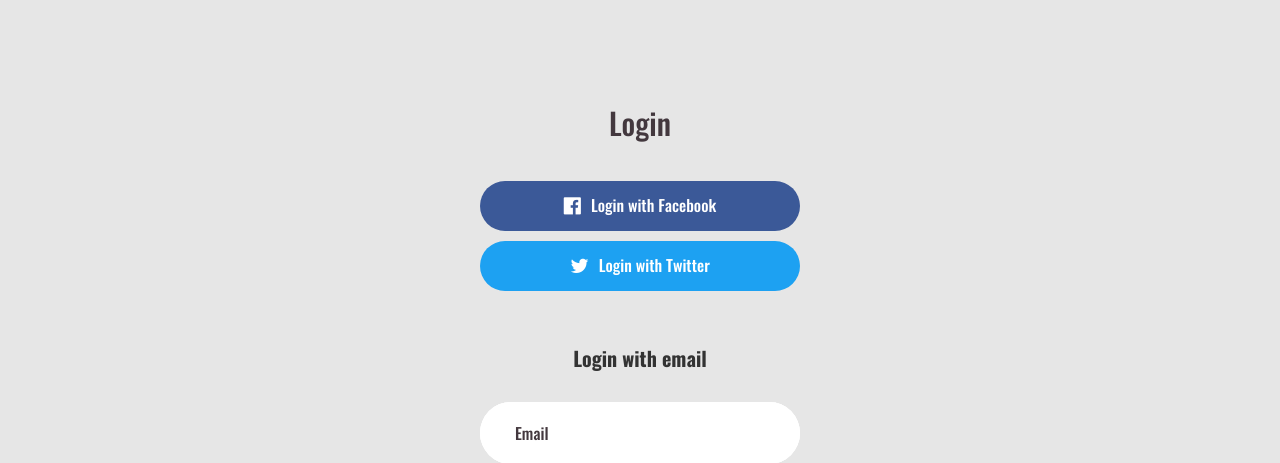
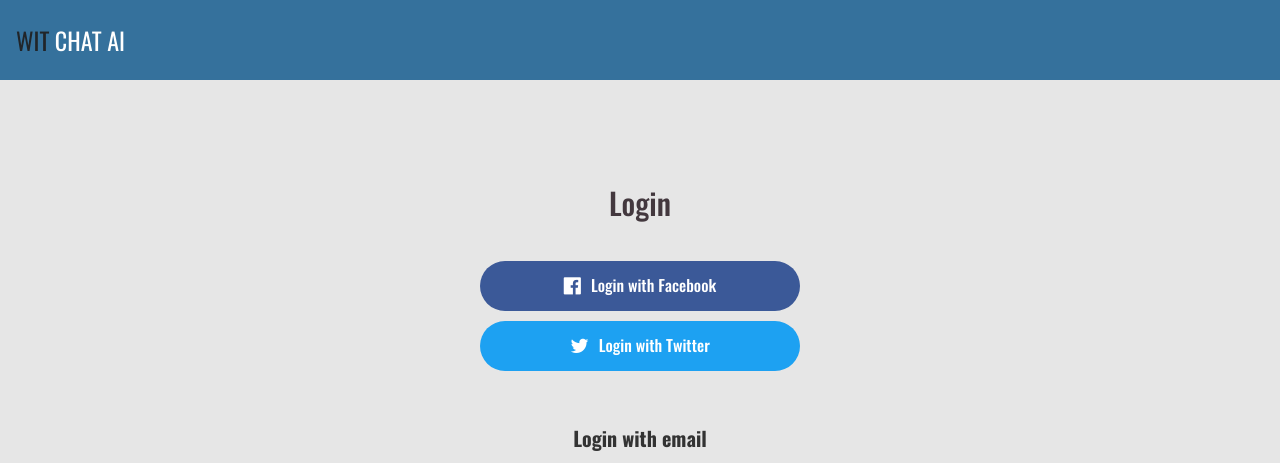
Before and after one commit to hardik-dadhich/Wit-AI, a Django app: page / in a window 1280 px wide. Shown: the top 463 px of the page. Run offline with Django 3.2, Linux system fonts and the light colour scheme; parts of the project's set-up code (start-up, migrations or seed data) failed here and were passed over; some libraries are stand-ins or nearby versions.

Commit message:
adding username to base

```diff
--- a/static/css/main.css
+++ b/static/css/main.css
@@ -3,17 +3,17 @@
 
 @font-face {
     font-family: Oswald-Regular;
-    src: url('../fonts/oswald/Oswald-Regular.ttf');
+    src: url("../fonts/oswald/Oswald-Regular.ttf");
 }
 
 @font-face {
     font-family: Oswald-Medium;
-    src: url('../fonts/oswald/Oswald-Medium.ttf');
+    src: url("../fonts/oswald/Oswald-Medium.ttf");
 }
 
 @font-face {
     font-family: Oswald-Bold;
-    src: url('../fonts/oswald/Oswald-Bold.ttf');
+    src: url("../fonts/oswald/Oswald-Bold.ttf");
 }
 
 
@@ -30,6 +30,11 @@
 html {
     height: 100%;
     font-family: Oswald-Regular, sans-serif;
+}
+
+.navbar {
+    height: 80px;
+    background-color: #35719c;
 }
 
 
@@ -518,6 +523,6 @@
 
 @media (max-width: 576px) {
     .wrap-login100 {
-        padding-top: 20px
+        padding-top: 20px;
     }
 }
--- a/templates/base.html
+++ b/templates/base.html
@@ -29,14 +29,23 @@
 	<link rel="stylesheet" type="text/css" href="{% static 'css/main.css' %}">
 <!--===============================================================================================-->
 </head>
+<nav class="navbar navbar-default">
+	{% if user.is_authenticated %}
+		<h4 class="text-center"> Welcome <font color="white"> {{ user.username }} </font> </h4>
 
-
+		<div class="pull-right">
+			<a href="{% url 'logout' %}" class="btn btn-danger btn-lg">
+				<span class="glyphicon glyphicon-log-out"></span> <font color="black">Log out </font>
+			</a>
+		</div>
+	{% else %}
+		<h4 class="text-center"> WIT <font color="white"> CHAT AI </font> </h4>
+	{% endif %}
+</nav>
 <body>
 
     {% block content %}
-
     {% endblock %}
-
 
 <!--===============================================================================================-->
 	<script src="{% static 'vendor/jquery/jquery-3.2.1.min.js' %}"></script>
```
Also changed, not shown: templates/users/home.html (+0 -8 lines).
